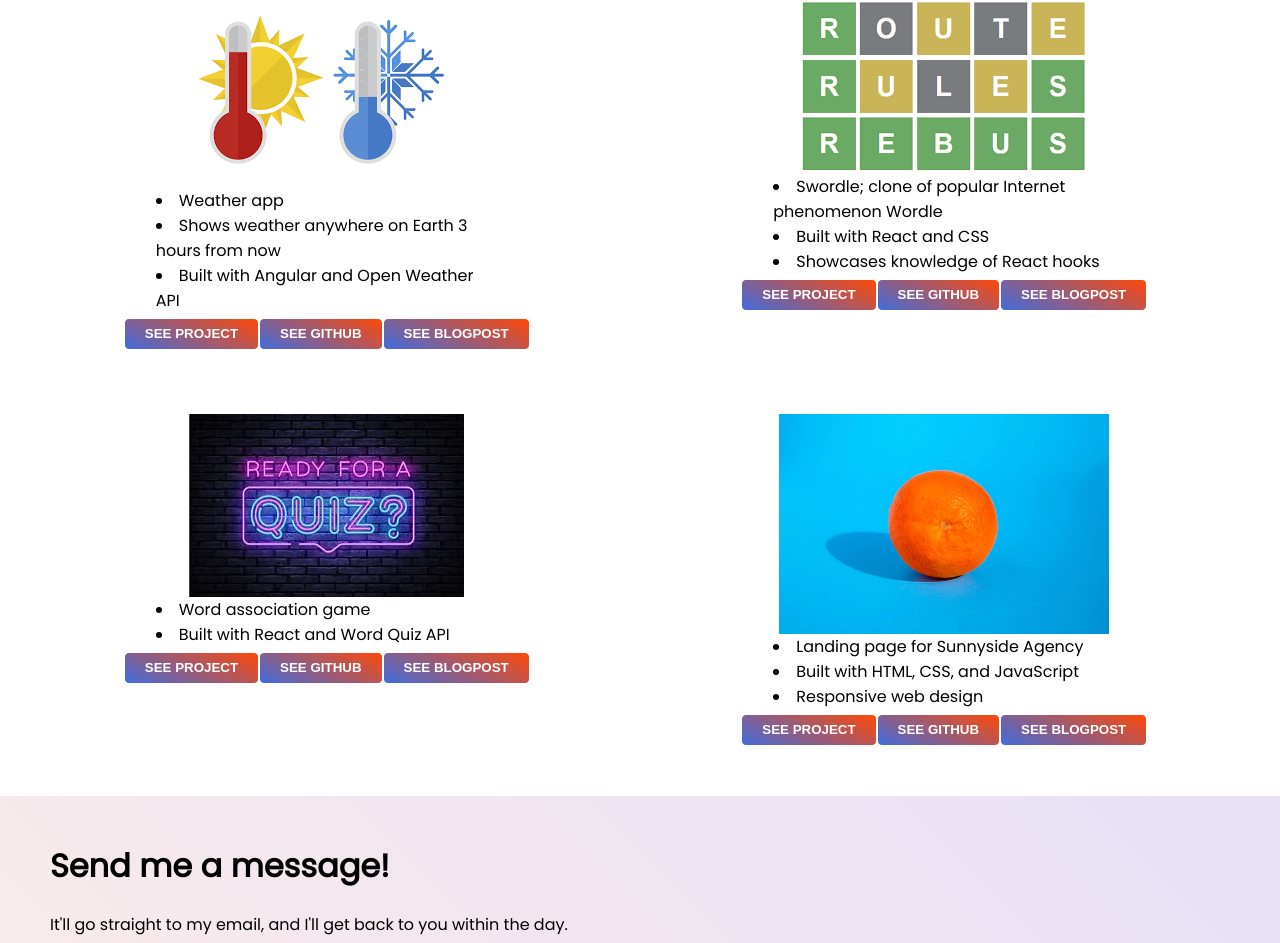
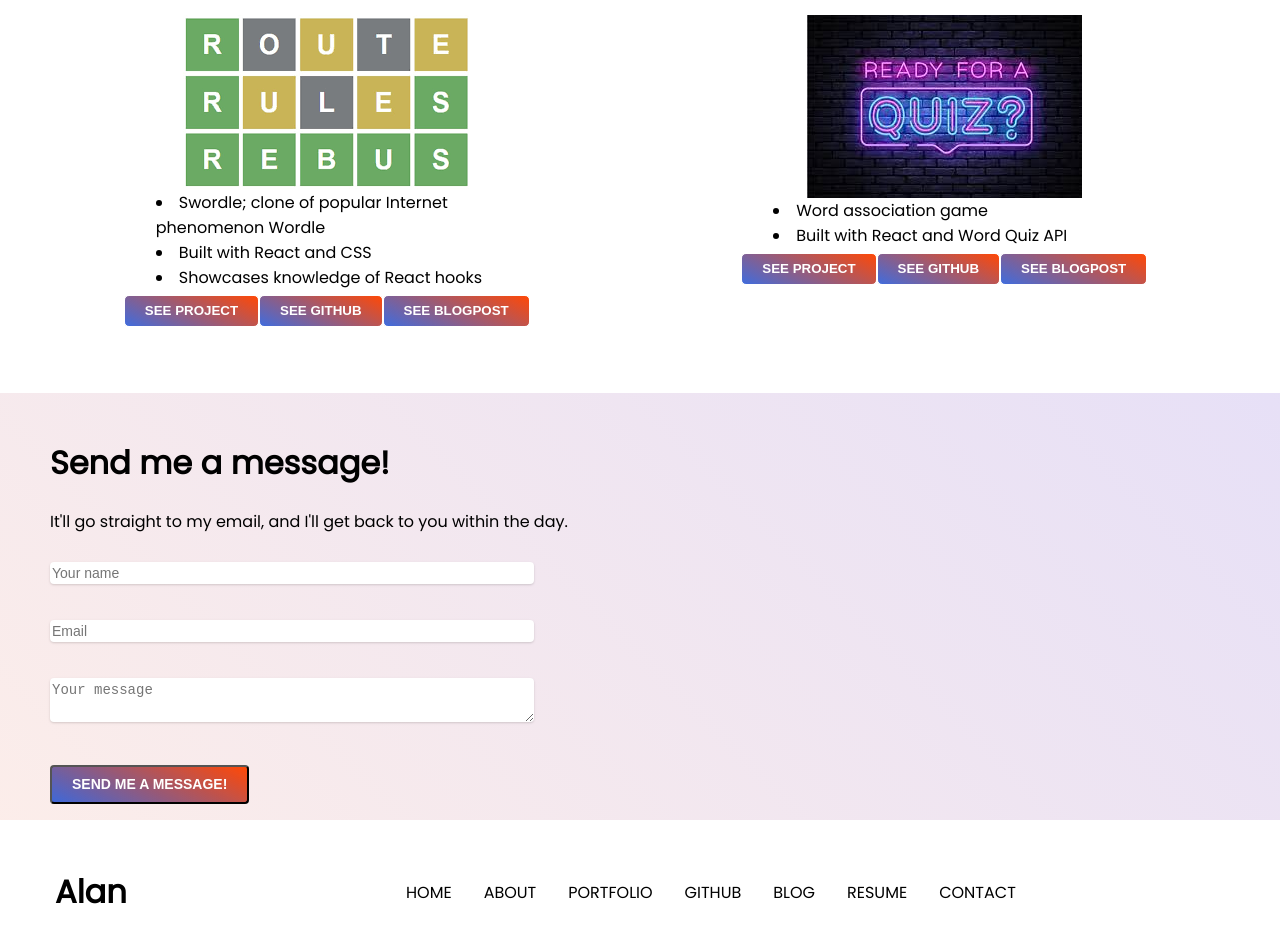
Before and after one commit to OldEphraim/frontpage, a React (Create React App) app: page / in a window 1280 px wide. Shown: the part 2600-3543 px from the top of the page. Built offline with nearby package versions, Linux system fonts and the light colour scheme; the HTML template or start-up script is replaced by a standard one; a web font is replaced by a local one.

Commit message:
five projects is enough

```diff
--- a/src/components/Works/Works.js
+++ b/src/components/Works/Works.js
@@ -1,8 +1,6 @@
 import React from "react";
 import "./Works.scss";
 
-import hotAndCold from "../assets/hot-and-cold.png";
-import imageHeader from "../assets/image-header.jpg";
 import magicBanner from "../assets/magic-banner.jpg";
 import quiz from "../assets/quiz.jpg";
 import streetMap from "../assets/streetmap.jpg";
@@ -87,37 +85,6 @@ const Works = () => {
           </div>
         </div>
         <div className="cards">
-          <img src={hotAndCold} alt="" />
-          <div className="project-explanation">
-            <li>Weather app</li>
-            <li>Shows weather anywhere on Earth 3 hours from now</li>
-            <li>Built with Angular and Open Weather API</li>
-          </div>
-          <div className="button-container">
-            <a
-              href="https://alanmgarber.com/Angular-Weather-App"
-              target="_blank"
-              rel="noreferrer"
-            >
-              <button>See Project</button>
-            </a>
-            <a
-              href="https://github.com/OldEphraim/Angular-Weather-App"
-              target="_blank"
-              rel="noreferrer"
-            >
-              <button>See GitHub</button>
-            </a>
-            <a
-              href="https://oldephraimlearnstocode.wordpress.com/2022/06/03/weather-app-code-review/"
-              target="_blank"
-              rel="noreferrer"
-            >
-              <button>See Blogpost</button>
-            </a>
-          </div>
-        </div>
-        <div className="cards">
           <img src={wordle} alt="" />
           <div className="project-explanation">
             <li>Swordle; clone of popular Internet phenomenon Wordle</li>
@@ -178,37 +145,6 @@ const Works = () => {
             </a>
           </div>
         </div>
-        <div className="cards">
-          <img src={imageHeader} alt="" />
-          <div className="project-explanation">
-            <li>Landing page for Sunnyside Agency</li>
-            <li>Built with HTML, CSS, and JavaScript</li>
-            <li>Responsive web design</li>
-          </div>
-          <div className="button-container">
-            <a
-              href="https://alanmgarber.com/Landing-Page/"
-              target="_blank"
-              rel="noreferrer"
-            >
-              <button>See Project</button>
-            </a>
-            <a
-              href="https://github.com/OldEphraim/Landing-Page/"
-              target="_blank"
-              rel="noreferrer"
-            >
-              <button>See GitHub</button>
-            </a>
-            <a
-              href="https://oldephraimlearnstocode.wordpress.com/2022/05/27/landing-page-code-review/"
-              target="_blank"
-              rel="noreferrer"
-            >
-              <button>See Blogpost</button>
-            </a>
-          </div>
-        </div>
       </div>
     </>
   );
```
